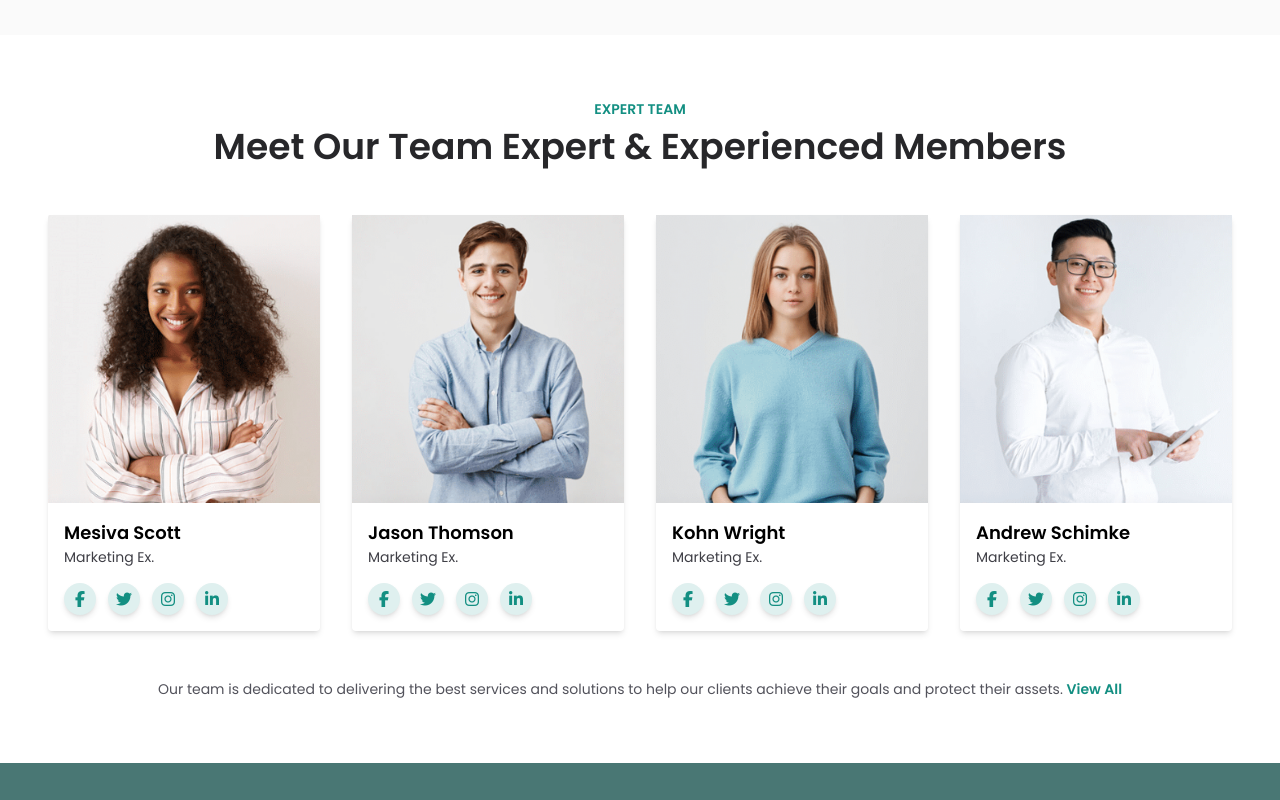
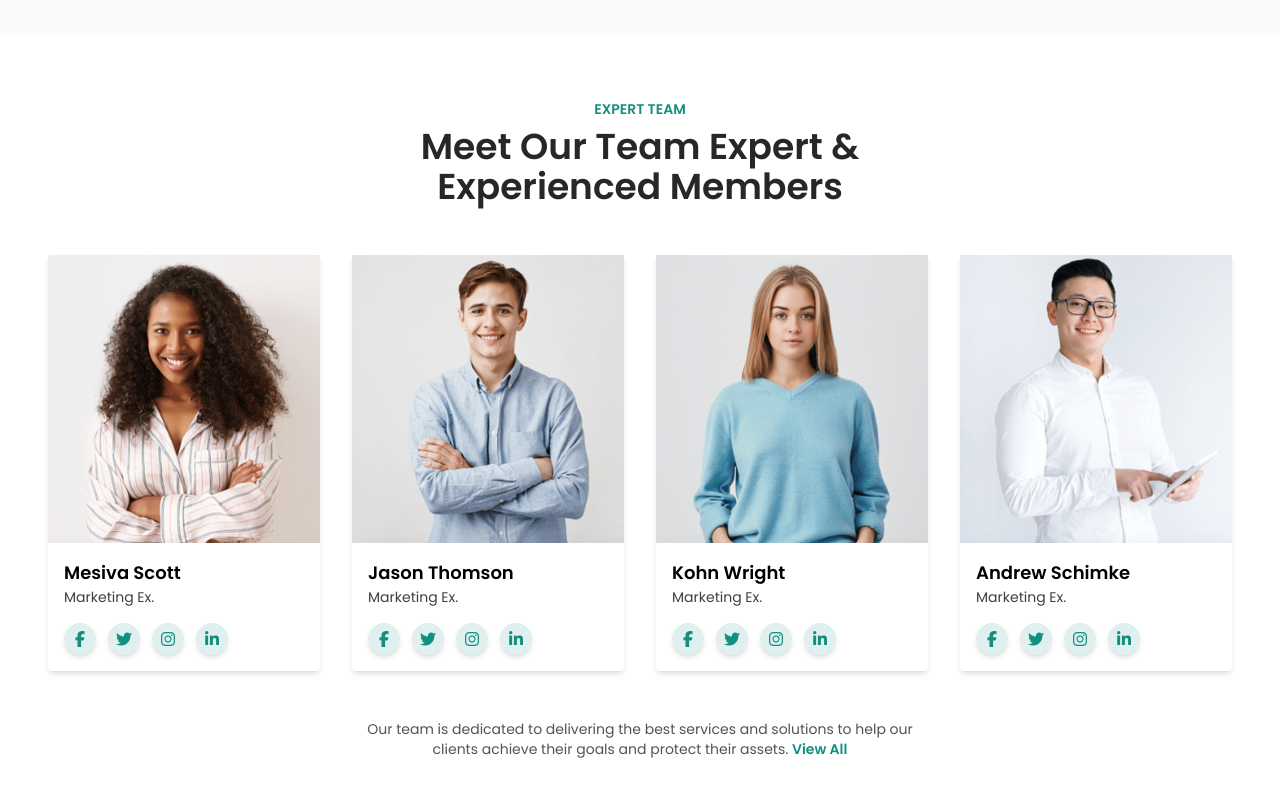
Before and after one commit to yeruvasaijahnavi/insurance_website, an Angular app: page / in a window 1280 px wide. Shown: the part 3780-4580 px from the top of the page. Built offline with nearby package versions, Linux system fonts and the light colour scheme.

Commit message:
Fix layout of expert team

```diff
--- a/src/app/expertteam/expertteam.component.html
+++ b/src/app/expertteam/expertteam.component.html
@@ -4,7 +4,9 @@
 		<h6 class="text-sm font-semibold text-accent uppercase mb-2">
 			Expert Team
 		</h6>
-		<h2 class="text-3xl md:text-4xl font-semibold text-zinc-800 mb-12">
+		<h2
+			class="text-3xl mx-auto w-1/2 md:text-4xl font-semibold text-zinc-800 mb-12"
+		>
 			Meet Our Team Expert & Experienced Members
 		</h2>
 
@@ -153,7 +155,7 @@
 		</div>
 
 		<!-- Section Paragraph -->
-		<p class="text-zinc-600 mt-12">
+		<p class="text-zinc-600 mt-12 mx-auto w-1/2">
 			Our team is dedicated to delivering the best services and solutions
 			to help our clients achieve their goals and protect their assets.
 			<span class="text-accent font-semibold">View All</span>
```
